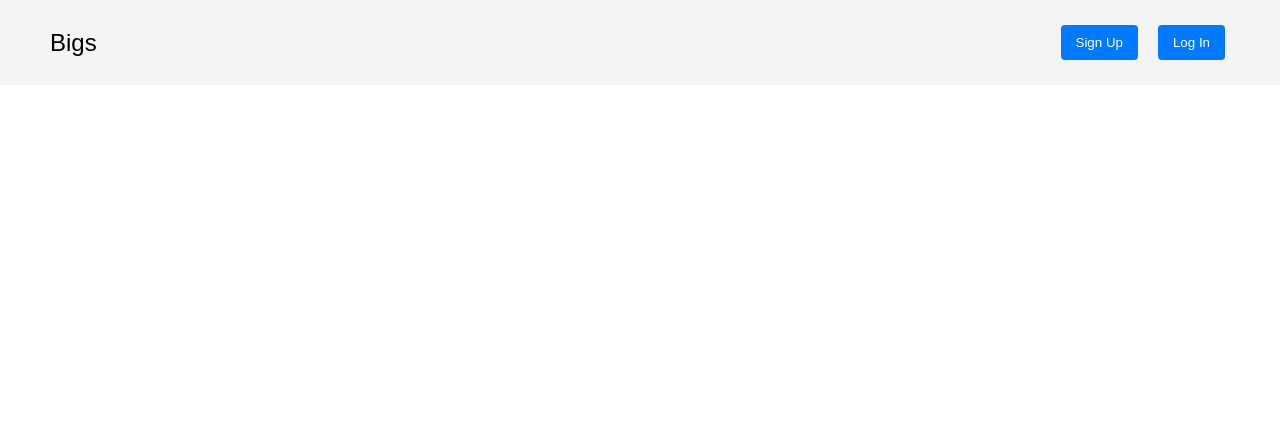
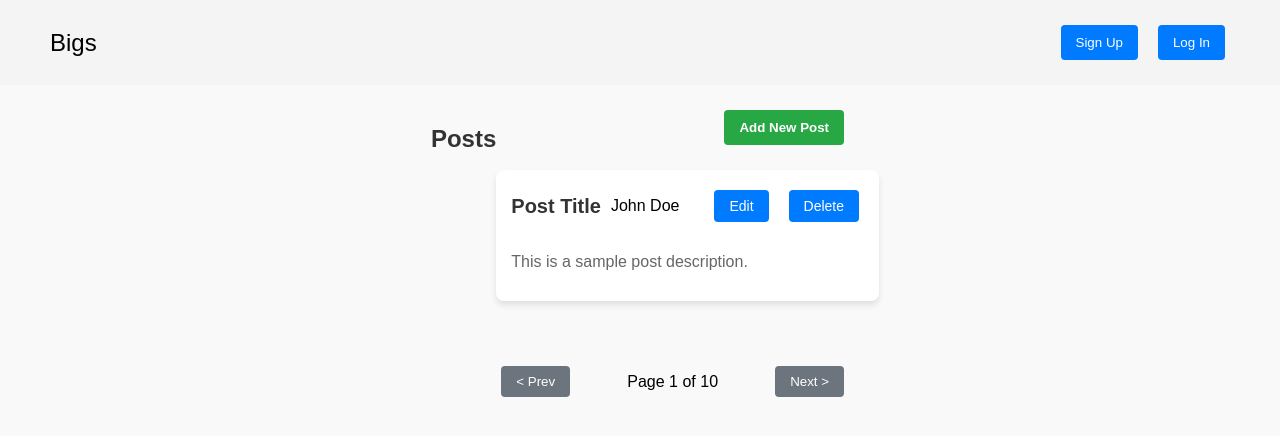
Before and after one commit to kimyeonhee912/Bigs-Front-End, a React (Create React App) app: page / in a window 1280 px wide. Shown: the top 436 px of the page. Built offline with nearby package versions, Linux system fonts and the light colour scheme.

Commit message:
feature: 홈 메인 포스트 ui 제작

```diff
--- /dev/null
+++ b/src/components/Home/HomeMain.css
@@ -0,0 +1,142 @@
+/* HomeMain CSS */
+
+/* Main content styling */
+.home-main {
+  padding: 20px;
+  font-family: Arial, sans-serif;
+  background-color: #f9f9f9;
+  height: 100vh; /* 전체 화면 높이 */
+  display: flex; /* Flexbox 사용 */
+  justify-content: center; /* 수평 중앙 정렬 */
+}
+
+/* Heading styling */
+.home-main h2 {
+  font-size: 24px;
+  margin-bottom: 15px;
+  color: #333;
+}
+
+/* Post container styling */
+.post-container {
+  display: flex;
+  flex-direction: column;
+  gap: 20px;
+}
+
+/* Add New Post button styling */
+.add-post {
+  background-color: #28a745;
+  color: white;
+  font-weight: bold;
+  align-self: flex-end;
+}
+
+/* Post box styling */
+.post-box {
+  background-color: #ffffff;
+  padding: 15px;
+  border-radius: 8px;
+  margin-bottom: 20px;
+  box-shadow: 0 4px 6px rgba(0, 0, 0, 0.1);
+  display: flex;
+  flex-direction: column;
+  gap: 10px;
+  width: 100%;
+  max-width: 600px;
+  justify-content: center; /* 수평 중앙 정렬 */
+}
+
+.post-title-btn-container {
+  display: flex;
+  align-items: center;
+}
+
+.post-title-user-container {
+  display: flex;
+  align-items: center;
+  gap: 10px;
+}
+
+/* Title and action buttons row styling */
+.post-box h3 {
+  font-size: 20px;
+  color: #333;
+  margin: 0;
+  flex-grow: 1;
+}
+
+.post-actions {
+  display: flex;
+  gap: 10px;
+  margin-left: auto;
+}
+
+/* Post action buttons */
+.post-actions .button {
+  background-color: #007bff;
+  color: white;
+  font-size: 14px;
+  padding: 8px 15px;
+  border-radius: 4px;
+  cursor: pointer;
+}
+
+.post-actions .button:hover {
+  background-color: #0056b3;
+}
+
+/* Post description styling */
+.post-box p {
+  font-size: 16px;
+  color: #666;
+  margin-bottom: 15px;
+}
+
+/* Pagination styling */
+.pagination {
+  display: flex;
+  justify-content: space-between;
+  align-items: center;
+  margin-top: 20px;
+}
+
+.pagination .button {
+  background-color: #6c757d;
+  color: white;
+  padding: 8px 15px;
+  border-radius: 4px;
+  cursor: pointer;
+}
+
+.pagination .button:hover {
+  background-color: #5a6268;
+}
+
+/* User info box styling */
+.info-box {
+  background-color: #ffffff;
+  padding: 15px;
+  border-radius: 8px;
+  margin-top: 30px;
+  box-shadow: 0 4px 6px rgba(0, 0, 0, 0.1);
+}
+
+.info-box p {
+  font-size: 16px;
+  color: #333;
+  margin-bottom: 15px;
+}
+
+.info-box .button {
+  background-color: #dc3545;
+  color: white;
+  padding: 10px 15px;
+  font-size: 14px;
+  border-radius: 4px;
+  cursor: pointer;
+}
+
+.info-box .button:hover {
+  background-color: #c82333;
+}
--- a/src/components/Home/HomeMain.jsx
+++ b/src/components/Home/HomeMain.jsx
@@ -1,19 +1,26 @@
 import React from "react";
+import "./HomeMain.css";
 
 export const HomeMain = () => {
   return (
-    <>
-      <main>
+    <main className="home-main">
       <h2>Posts</h2>
-        <div>
-          <button className="button">Add New Post</button>
+      <div className="post-container">
+        <button className="button add-post">Add New Post</button>
         <div className="post-box">
+          <div className="post-title-btn-container">
+            <div className="post-title-user-container">
               <h3>Post Title</h3>
-            <p>This is a sample post description.</p>
-            <div>
+              <span className="user-name">John Doe</span>{" "}
+              {/* 사용자 이름 추가 */}
+            </div>
+            <div className="post-actions">
               <button className="button">Edit</button>
               <button className="button">Delete</button>
             </div>
+          </div>
+
+          <p>This is a sample post description.</p>
         </div>
 
         <div className="pagination">
@@ -22,18 +29,6 @@ export const HomeMain = () => {
           <button className="button">Next &gt;</button>
         </div>
       </div>
-
-        <h2>User Information</h2>
-        <div className="info-box">
-          <p>
-            <strong>ID:</strong> user123
-          </p>
-          <p>
-            <strong>Name:</strong> John Doe
-          </p>
-          <button className="button">Log Out</button>
-        </div>
     </main>
-    </>
   );
 };
--- a/src/pages/Home/Home.css
+++ b/src/pages/Home/Home.css
@@ -2,32 +2,3 @@
 .container {
   font-family: Arial, sans-serif;
 }
-
-/* User Info box */
-.info-box {
-  border: 1px solid #ccc;
-  border-radius: 4px;
-  padding: 15px;
-  background-color: #f9f9f9;
-  margin-bottom: 20px;
-}
-
-/* Post box styling */
-.post-box {
-  border: 1px solid #ddd;
-  border-radius: 4px;
-  padding: 10px;
-  margin: 10px 0;
-  background-color: #fff;
-}
-
-/* Pagination styling */
-.pagination {
-  margin-top: 20px;
-  display: flex;
-  align-items: center;
-}
-
-.pagination span {
-  margin: 0 10px;
-}
--- a/src/pages/Home/Home.jsx
+++ b/src/pages/Home/Home.jsx
@@ -1,6 +1,7 @@
 import React from "react";
 import "./Home.css";
 import { HomeHeader } from "../../components/Home/HomeHeader";
+import { HomeMain } from "../../components/Home/HomeMain";
 
 /*
 - 사용자 회원가입
@@ -14,7 +15,9 @@ const Home = () => {
     <div className="container">
       <HomeHeader />
 
-      <section>{/* main */}</section>
+      <section>
+        <HomeMain />
+      </section>
 
       <section>{/* footer */}</section>
     </div>
```
Also changed, not shown: src/components/Auth/User.jsx (added, +18 -0 lines). Lines whose indentation alone changed are shown as unchanged.
